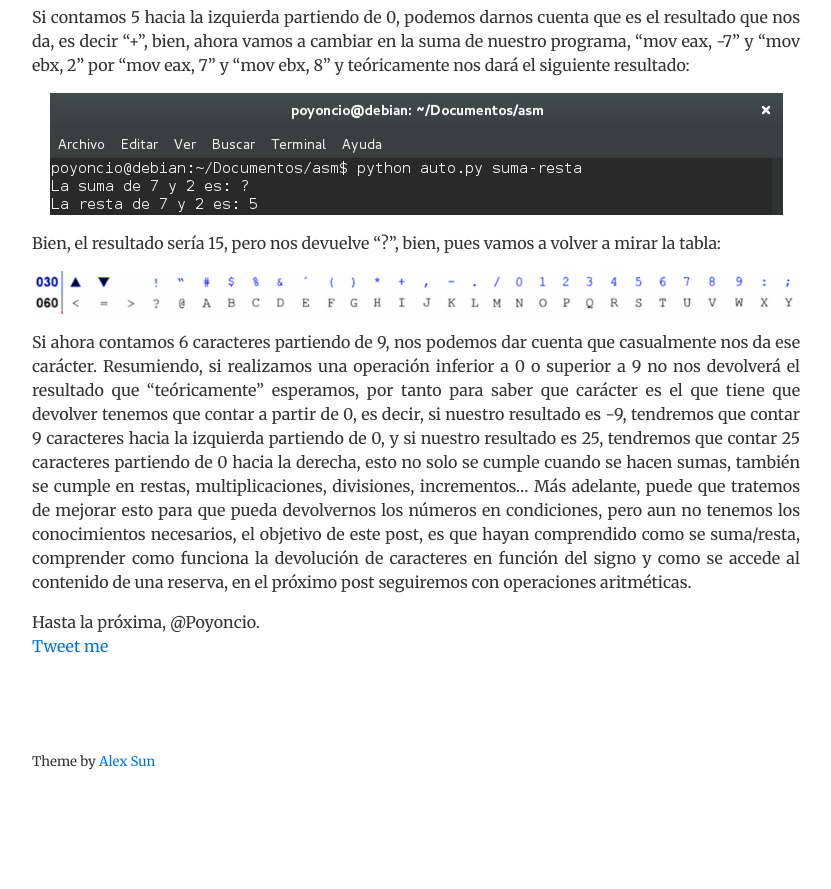
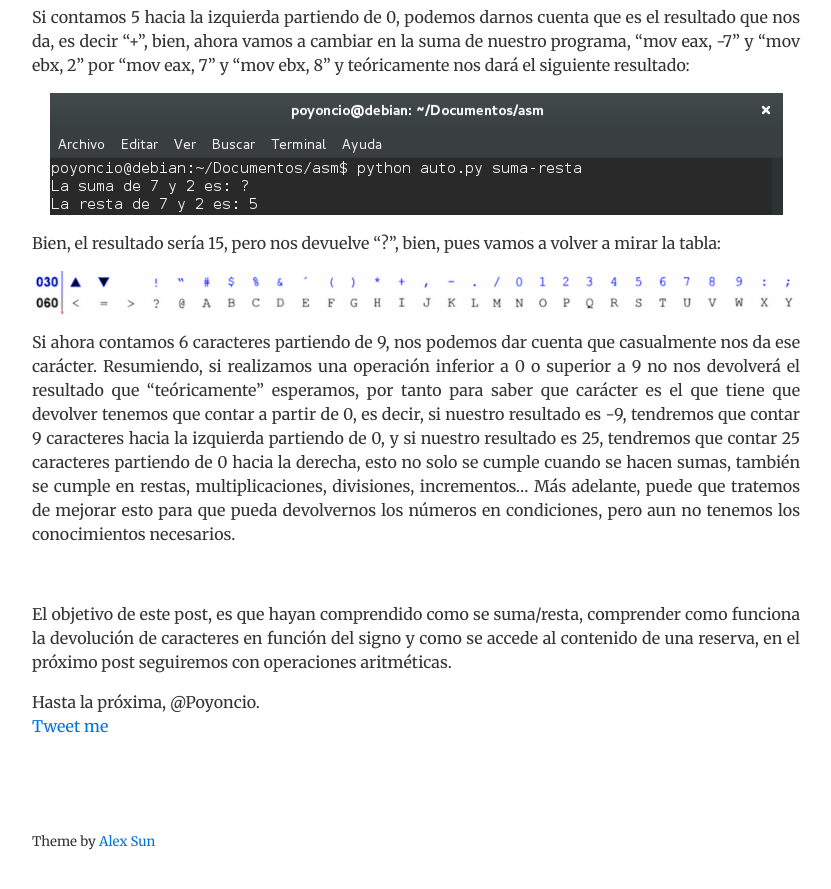
Before and after one commit to Poyoncio/poyoweb, a Jekyll site: the page built from _posts/2017-01-08-Curso-ensamblador-06-Operaciones-aritmeticas-I.md, in a window 1280 px wide and 900 px high, scrolled down 7865 px. Shown: the top 889 px of the window, without its empty margins (224-1055 px from the left). Built offline with Jekyll 4.4.1, drawn with Linux system fonts in a browser that asks for light colours; nearby versions of some CDN libraries; comment, search, counter and statistics services are not loaded; before the commit the page ends 8685 px from its top, so only the background shows below that.

Commit message:
Update 2017-01-08-Curso-ensamblador-06-Operaciones-aritmeticas-I.md

```diff
--- a/_posts/2017-01-08-Curso-ensamblador-06-Operaciones-aritmeticas-I.md
+++ b/_posts/2017-01-08-Curso-ensamblador-06-Operaciones-aritmeticas-I.md
@@ -301,4 +301,8 @@ Bien, el resultado sería 15, pero nos devuelve "?", bien, pues vamos a volver a
 
 <img src="/images/captura-ascii-15-06-captura.png" />
 
-Si ahora contamos 6 caracteres partiendo de 9, nos podemos dar cuenta que casualmente nos da ese carácter. Resumiendo, si realizamos una operación inferior a 0 o superior a 9 no nos devolverá el resultado que "teóricamente" esperamos, por tanto para saber que carácter es el que tiene que devolver tenemos que contar a partir de 0, es decir, si nuestro resultado es -9, tendremos que contar 9 caracteres hacia la izquierda partiendo de 0, y si nuestro resultado es 25, tendremos que contar 25 caracteres partiendo de 0 hacia la derecha, esto no solo se cumple cuando se hacen sumas, también se cumple en restas, multiplicaciones, divisiones, incrementos... Más adelante, puede que tratemos de mejorar esto para que pueda devolvernos los números en condiciones, pero aun no tenemos los conocimientos necesarios, el objetivo de este post, es que hayan comprendido como se suma/resta, comprender como funciona la devolución de caracteres en función del signo y como se accede al contenido de una reserva, en el próximo post seguiremos con operaciones aritméticas.
+Si ahora contamos 6 caracteres partiendo de 9, nos podemos dar cuenta que casualmente nos da ese carácter. Resumiendo, si realizamos una operación inferior a 0 o superior a 9 no nos devolverá el resultado que "teóricamente" esperamos, por tanto para saber que carácter es el que tiene que devolver tenemos que contar a partir de 0, es decir, si nuestro resultado es -9, tendremos que contar 9 caracteres hacia la izquierda partiendo de 0, y si nuestro resultado es 25, tendremos que contar 25 caracteres partiendo de 0 hacia la derecha, esto no solo se cumple cuando se hacen sumas, también se cumple en restas, multiplicaciones, divisiones, incrementos... Más adelante, puede que tratemos de mejorar esto para que pueda devolvernos los números en condiciones, pero aun no tenemos los conocimientos necesarios.
+
+<br>
+
+El objetivo de este post, es que hayan comprendido como se suma/resta, comprender como funciona la devolución de caracteres en función del signo y como se accede al contenido de una reserva, en el próximo post seguiremos con operaciones aritméticas.
```
